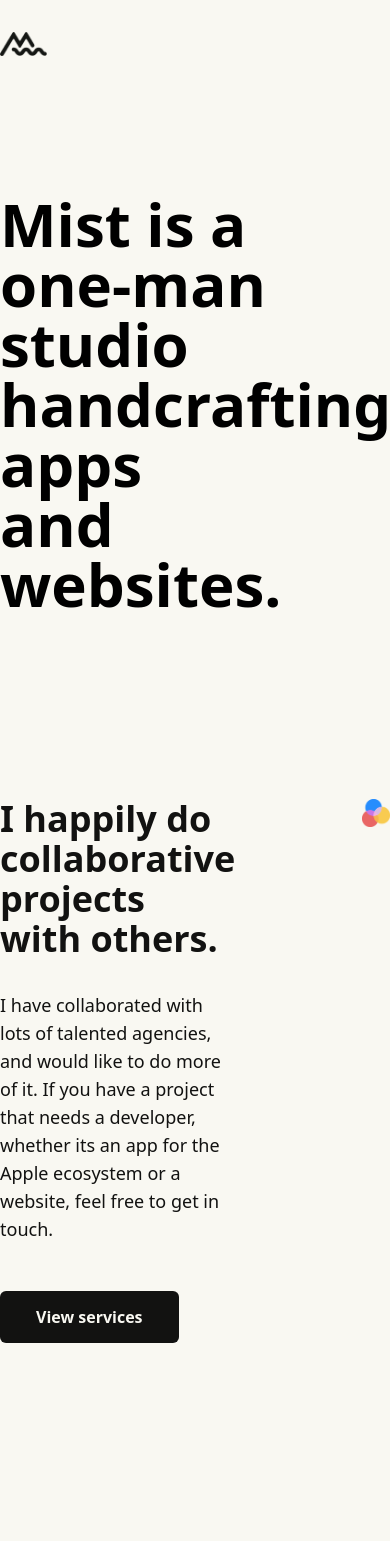
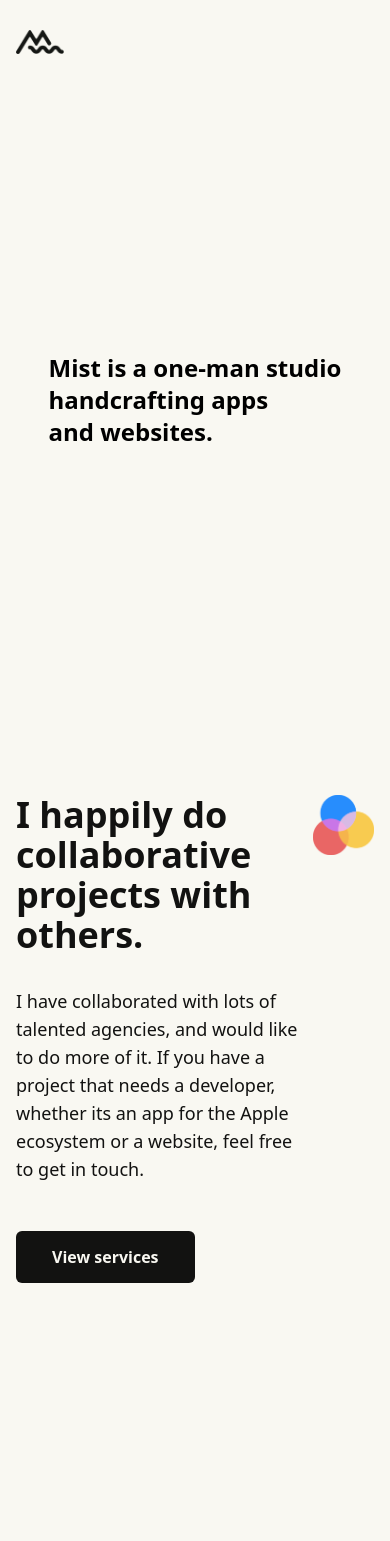
Before and after one commit to eivindml/mist-web, a Next.js app in the folder frontend/: page / in a window 390 px wide. Shown: the top 1541 px of the page. Built offline with nearby package versions, Linux system fonts and the light colour scheme; what @tailwindcss/typography would draw is missing.

Commit message:
Fix menu on mobile, and landing page

```diff
--- a/frontend/components/Hero.tsx
+++ b/frontend/components/Hero.tsx
@@ -5,7 +5,7 @@ const Hero: NextPage = () => (
   <div className="hero">
     <div className="hero__animation">{/* <Mist /> */}</div>
     <div className="hero__container mx-auto">
-      <h1 className="hero__title font-black text-6xl">
+      <h1 className="hero__title font-black text-2xl sm:text-4xl md:text-6xl">
         Mist is a one-man studio
         <br />
         handcrafting apps
--- a/frontend/components/LandingPage/Header.tsx
+++ b/frontend/components/LandingPage/Header.tsx
@@ -1,13 +1,16 @@
+import Image from "next/image";
+
 function Header() {
   return (
-    <div className="md:flex md:items-center">
+    <div className="flex flex-col md:flex-row items-center">
       <div className="flex-grow-0 flex-shrink-0">
-        <img
+        <Image
           src="/minutes-icon.png"
           width={169}
           height={169}
           className="transform hover:scale-105 hover:rotate-12 transition-transform duration-700 ease-in-out"
           alt="Minutes for iOS and macOS app icon"
+          loading="eager"
         />
       </div>
 
--- a/frontend/components/LandingPage/Text.tsx
+++ b/frontend/components/LandingPage/Text.tsx
@@ -2,9 +2,8 @@ function Text() {
   return (
     <div className="">
       <h2 className="font-extrabold text-3xl mb-6 text-gradient">
-        Time tracking finally done right.
-        <br />
-        Enjoyable and delightful.
+        Time tracking finally&nbsp;done&nbsp;right. Enjoyable&nbsp;and
+        delightful.
       </h2>
       <p className="text-transparent-gray">
         Time tracking is an important part of our day. Unfortunately it's also
--- a/frontend/components/Layout.tsx
+++ b/frontend/components/Layout.tsx
@@ -2,7 +2,8 @@ import { NextPage } from "next";
 import useScroll from "lib/useScroll";
 import cs from "classnames";
 import Link from "next/link";
-import Footer from "../components/Footer";
+import Footer from "components/Footer";
+import Image from "next/image";
 
 interface LayoutProps {
   children: any;
@@ -16,27 +17,36 @@ const Layout: NextPage<LayoutProps> = (props) => {
     <>
       <div
         className={cs(
-          "l sticky border-b border-solid  -top-4 z-10 transition ease-in-out duration-1000",
+          "l sticky border-b border-solid -top-4 z-10 transition ease-in-out duration-1000",
           {
             "border-beige": scrollY <= 100,
             "border-gray-200": scrollY > 100,
           }
         )}
       >
-        <div className="max-w-screen-xl mx-auto flex items-center py-4 pt-8">
-          <img
+        <div className="max-w-screen-xl mx-auto flex items-center pt-4 px-4">
+          <Link href="/">
+            <a className="h-6 w-12 block relative flex-grow-0 flex-shrink-0 mr-20">
+              <Image
                 src="/logo.png"
-            className="h-6 block mr-20"
+                className=""
+                loading="eager"
                 alt="Logo for Mist, consisting of a mountain and some mist flowing by."
+                layout="fill"
               />
-          <ul
+            </a>
+          </Link>
+
+          <div
             className={cs(
-              "relative w-0 overflow-hidden transition-width ease-in-out duration-1000 flex items-center space-x-16",
+              "w-0 relative transition-width ease-in-out duration-1000 overflow-hidden",
               {
                 "w-full": scrollY > 200 || props.alwaysShowMenu,
               }
             )}
           >
+            <div className="overflow-x-scroll py-4">
+              <ul className={cs("flex items-center space-x-16")}>
                 <li className="flex-grow-0 flex-shrink-0">
                   <MenuItem
                     title="Services"
@@ -45,13 +55,19 @@ const Layout: NextPage<LayoutProps> = (props) => {
                   />
                 </li>
                 <li className="flex-grow-0 flex-shrink-0">
-              <MenuItem title="Apps" iconUrl="/app.png" href="/apps" />
+                  <MenuItem title="Apps" iconUrl="/app.png" href="/minutes" />
                 </li>
-            <li className="flex-grow-0 flex-shrink-0">
-              <MenuItem title="Texts" iconUrl="/document.png" href="/text" />
+                <li className="flex-grow-0 flex-shrink-0 pr-4">
+                  <MenuItem
+                    title="Texts"
+                    iconUrl="/document.png"
+                    href="/text"
+                  />
                 </li>
-            <li className="bg-gradient-to-r from-transparent-beige to-beige absolute w-16 h-4 right-0"></li>
               </ul>
+              <div className="bg-gradient-to-r from-transparent-beige to-beige absolute w-16 h-full right-0 top-0"></div>
+            </div>
+          </div>
         </div>
       </div>
       <div className="">
--- a/frontend/components/Sections/Section.tsx
+++ b/frontend/components/Sections/Section.tsx
@@ -20,7 +20,7 @@ const Section: NextPage<SectionProps> = (props) => {
   return (
     <>
       <div className={cs("flex flex-row")}>
-        <div className="w-3/5">
+        <div className="md:w-3/5">
           <h2 className="text-black mb-8 text-4xl font-extrabold">
             {props.title}
           </h2>
@@ -30,9 +30,9 @@ const Section: NextPage<SectionProps> = (props) => {
           </div>
         </div>
         <div
-          className={cs("w-2/5", {
-            "order-first pr-32": props.alternate,
-            "pl-32": !props.alternate,
+          className={cs("w-full md:w-2/5", {
+            "order-first md:pr-32": props.alternate,
+            "md:pl-32": !props.alternate,
           })}
         >
           <Image
--- a/frontend/package.json
+++ b/frontend/package.json
@@ -32,9 +32,11 @@
     "postcss": "^8.2.4",
     "react": "^17.0.1",
     "react-dom": "^17.0.1",
-    "tailwindcss": "^2.0.3",
+    "tailwindcss": "^2.1.2",
     "typescript": "^4.1.3",
     "webpack": "^5.17.0"
   },
-  "devDependencies": {}
+  "devDependencies": {
+    "@tailwindcss/typography": "^0.4.0"
+  }
 }
--- a/frontend/pages/index.tsx
+++ b/frontend/pages/index.tsx
@@ -8,11 +8,15 @@ const Home: NextPage = () => (
   <div>
     <div className="home__main bg-beige">
       <Layout>
-        <Hero />
-        <div className="home__section">
+        <div className="mx-4">
+          <Hero />
+        </div>
+        <div className="home__section mx-4">
           <Sections />
         </div>
-        <Values />
+        <div className="mx-4">
+          <Values />
+        </div>
       </Layout>
     </div>
 
--- a/frontend/tailwind.config.js
+++ b/frontend/tailwind.config.js
@@ -1,4 +1,5 @@
 module.exports = {
+  mode: "jit",
   purge: ["./pages/**/*.ts*", "./components/**/*.ts*"],
   darkMode: false,
   theme: {
```
Also changed, not shown: 1 other file (tests, documents, lock files or other folders). Lines whose indentation alone changed are shown as unchanged.
